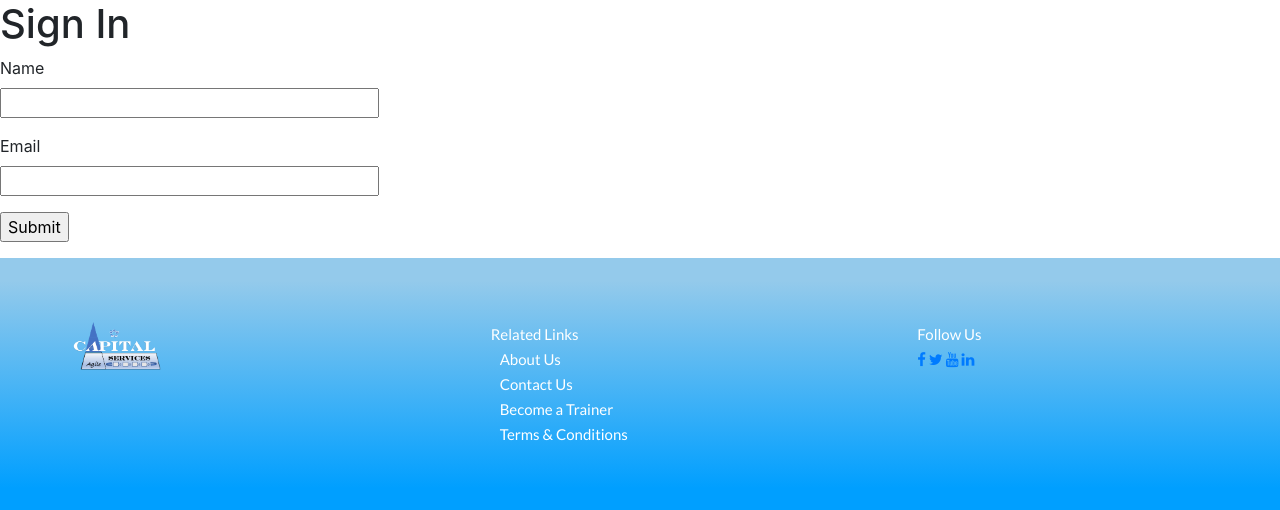
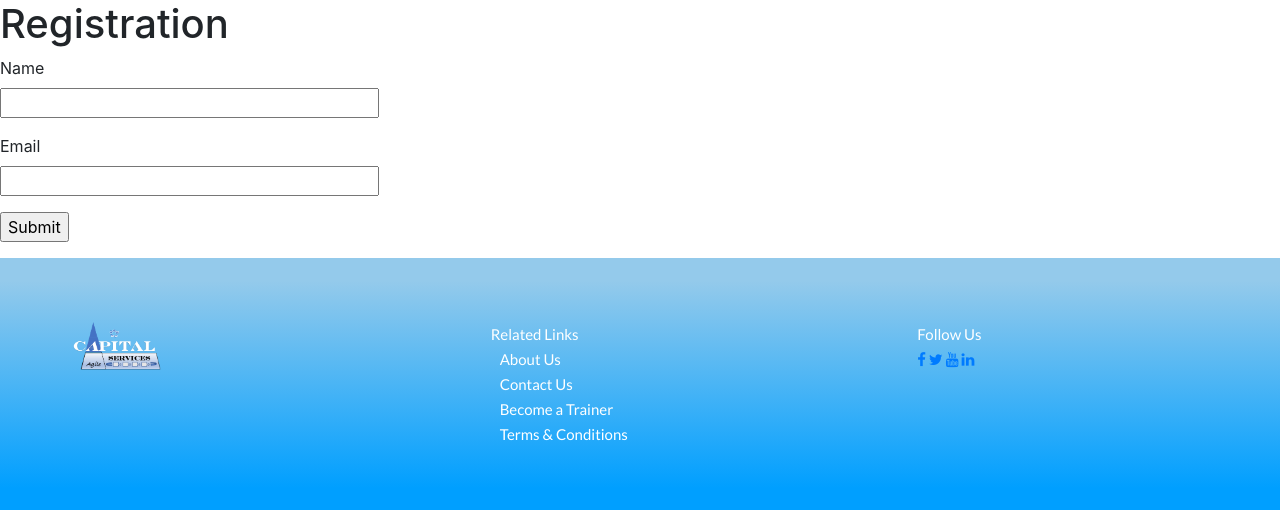
Before and after one commit to ckarjadi/capital_services, a Flask app: page /registration in a window 1280 px wide. Shown: the part 200-710 px from the top of the page. Run offline with Flask 2, Linux system fonts and the light colour scheme; some libraries are stand-ins or nearby versions.

Commit message:
changing text on registration page

```diff
--- a/app/templates/registration.html
+++ b/app/templates/registration.html
@@ -1,6 +1,6 @@
 {% include "header.html" %}
 {% block content %}
-<h1>Sign In</h1>
+<h1>Registration</h1>
 <form action="" method="post" novalidate>
     {{ form.hidden_tag() }}
     <p>
```
